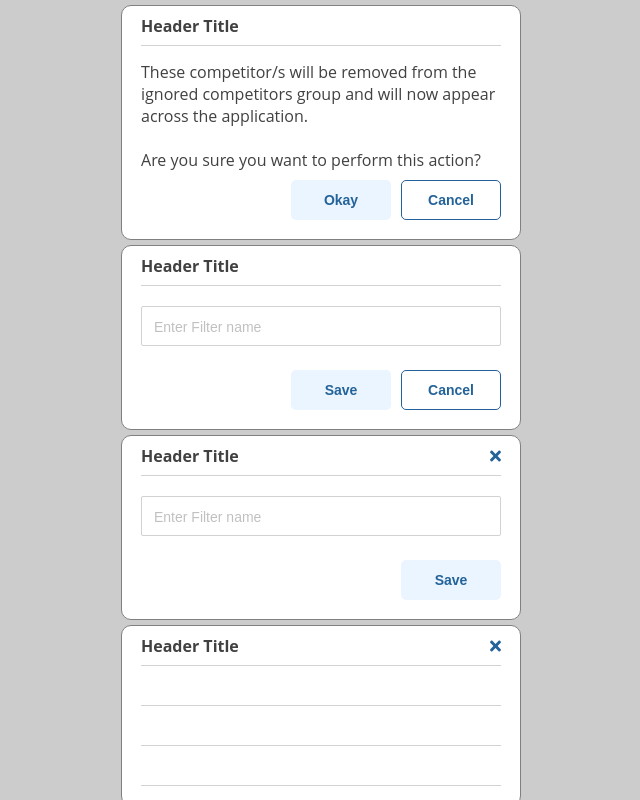
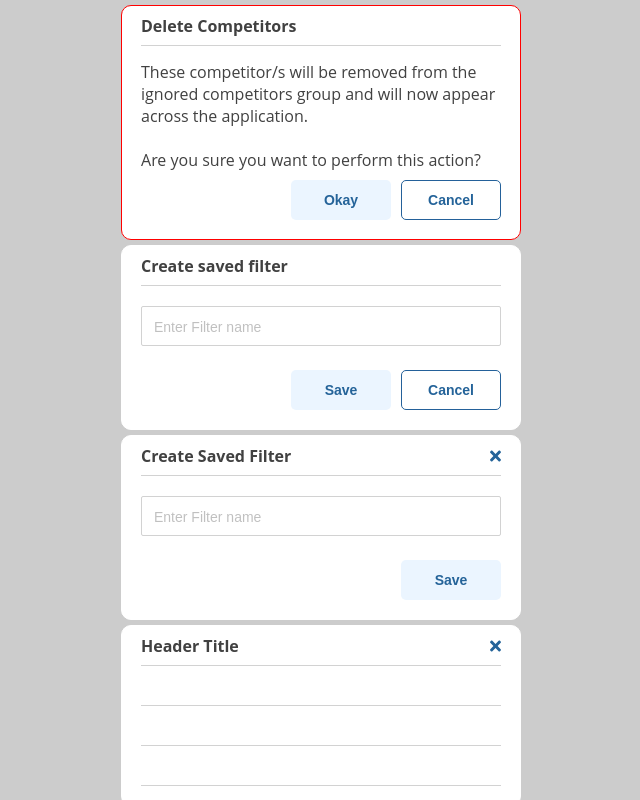
Before and after one commit to swiss-chris/extensible-pop-ups, a React (Create React App) app: page / in a window 1280 px wide. Shown: the whole page, without its empty margins (319-959 px from the left). Built offline with nearby package versions, Linux system fonts and the light colour scheme.

Commit message:
adding borderColor

```diff
--- a/src/App.js
+++ b/src/App.js
@@ -4,7 +4,7 @@ import styled from "styled-components";
 import {
   ModalBackground,
   TextBlock,
-  PopupInput
+  ModalInput
 } from "./modals/styled-components";
 import { ModalWithTitleAndPrimaryAndSecondaryButtons } from "./modals/modal-title-primary-secondary";
 import { ModalWithTitleAndPrimaryButtonAndX } from "./modals/modal-title-primary-x";
@@ -36,7 +36,8 @@ export default function App() {
     <Global>
       <ModalBackground>
         <ModalWithTitleAndPrimaryAndSecondaryButtons
-          title="Header Title"
+          title="Delete Competitors"
+          borderColor="red"
           middleSection={
             <TextBlock height="95px">
               <p>
@@ -51,14 +52,14 @@ export default function App() {
           secondaryButtonText="Cancel"
         />
         <ModalWithTitleAndPrimaryAndSecondaryButtons
-          title="Header Title"
-          middleSection={<PopupInput placeholder="Enter Filter name" />}
+          title="Create saved filter"
+          middleSection={<ModalInput placeholder="Enter Filter name" />}
           primaryButtonText="Save"
           secondaryButtonText="Cancel"
         />
         <ModalWithTitleAndPrimaryButtonAndX
-          title="Header Title"
-          middleSection={<PopupInput placeholder="Enter Filter name" />}
+          title="Create Saved Filter"
+          middleSection={<ModalInput placeholder="Enter Filter name" />}
           primaryButtonText="Save"
           secondaryButtonText="Cancel"
         />
--- a/src/modals/modal-3-sections.js
+++ b/src/modals/modal-3-sections.js
@@ -5,11 +5,12 @@ import { MiddleSection } from "./styled-components";
 
 export const ModalWith3Sections = ({
   height,
+  borderColor,
   topSection,
   middleSection,
   bottomSection
 }) => (
-  <Modal height={height}>
+  <Modal height={height} borderColor={borderColor}>
     {topSection}
     <MiddleSection>{middleSection}</MiddleSection>
     {bottomSection}
--- a/src/modals/modal-title-primary-secondary.js
+++ b/src/modals/modal-title-primary-secondary.js
@@ -11,12 +11,14 @@ import { ModalWith3Sections } from "./modal-3-sections";
 export const ModalWithTitleAndPrimaryAndSecondaryButtons = ({
   height,
   title,
+  borderColor,
   middleSection,
   primaryButtonText,
   secondaryButtonText
 }) => (
   <ModalWith3Sections
     height={height}
+    borderColor={borderColor}
     topSection={<Title>{title}</Title>}
     middleSection={middleSection}
     bottomSection={
--- a/src/modals/modal.js
+++ b/src/modals/modal.js
@@ -2,14 +2,16 @@ import React from "react";
 import { string, node } from "prop-types";
 import { ModalContent } from "./styled-components";
 
-export const Modal = ({ height, children }) => (
-  <ModalContent height={height}>{children}</ModalContent>
+export const Modal = ({ height, borderColor, children }) => (
+  <ModalContent height={height} borderColor={borderColor}>
+    {children}
+  </ModalContent>
 );
 
 Modal.defaultProps = {
   height: "initial"
 };
 Modal.propTypes = {
-  height: string,
+  height: string, // this is only useful if we need a spinner in the same size popup !
   children: node.isRequired
 };
--- a/src/modals/styled-components.js
+++ b/src/modals/styled-components.js
@@ -17,10 +17,10 @@ export const ModalContent = styled.div`
   margin: 5px auto;
   height: ${props => props.height || "initial"};
   width: 400px;
-  border: 1px solid gray;
+  border: 1px solid ${props => props.borderColor || "white"};
   border-radius: 10px;
   background-color: white;
-  padding: 9px 19px 19px;
+  padding: 9px 19px 19px 19px;
   display: flex;
   flex-direction: column;
   color: rgb(65, 65, 65);
@@ -48,7 +48,7 @@ export const TextBlock = styled.div`
   height: ${props => props.height || "initial"};
 `;
 
-export const PopupInput = styled(StyledInput)`
+export const ModalInput = styled(StyledInput)`
   height: 40px;
   border: 1px solid #d2d2d2;
   border-radius: 2px;
```
